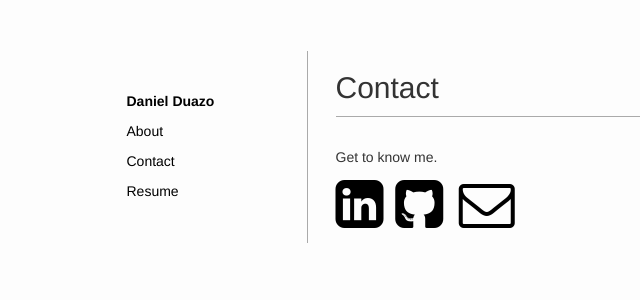
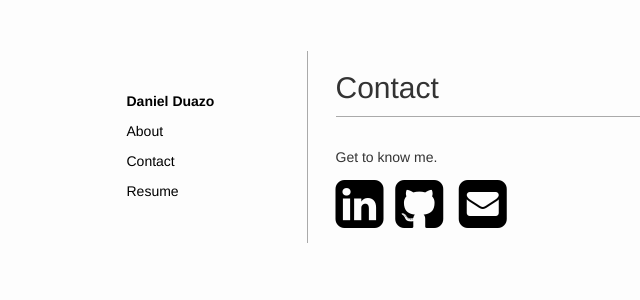
Before and after one commit to danielduazo/danielduazo.github.io, a Jekyll site: the page built from contact/index.html, in a window 1280 px wide. Shown: the top 300 px of the page, without its empty margins (41-681 px from the left). Built offline with Jekyll 4.4.1, drawn with Linux system fonts in a browser that asks for light colours.

Commit message:
updated email icon

```diff
--- a/contact/index.html
+++ b/contact/index.html
@@ -19,7 +19,7 @@ description:
 
 		    <a class="norm" href="http://www.github.com/danielduazo" target="_blank"><i class="fa fa-github-square fa-4x"></i> </a>&nbsp;&nbsp;
 
-		    <a class="norm" href="mailto:danielduazo@berkeley.edu" target="_blank"><i class="fa fa-envelope-o fa-4x"></i> </a>&nbsp;&nbsp;
+		    <a class="norm" href="mailto:danielduazo@berkeley.edu" target="_blank"><i class="fa fa-envelope-square fa-4x"></i> </a>&nbsp;&nbsp;
 	    </p>
     </div>
 </div>
```
